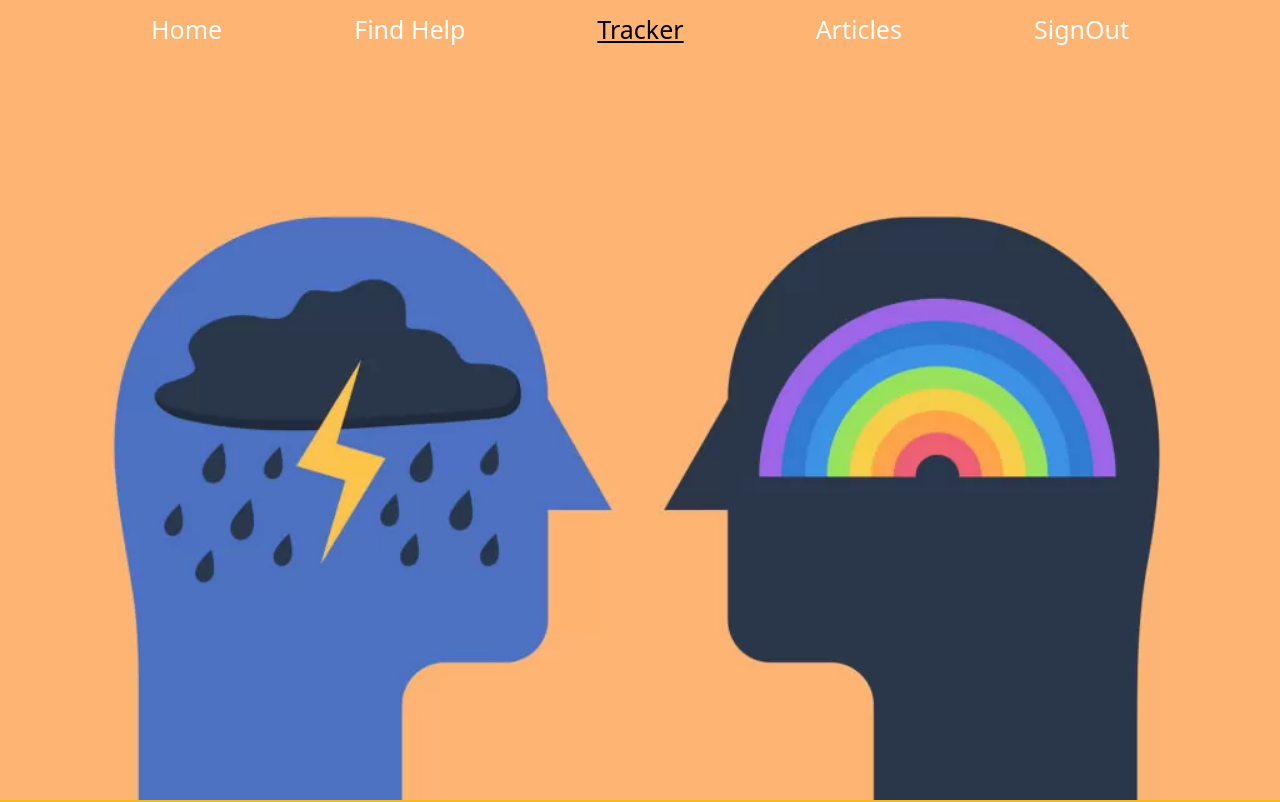
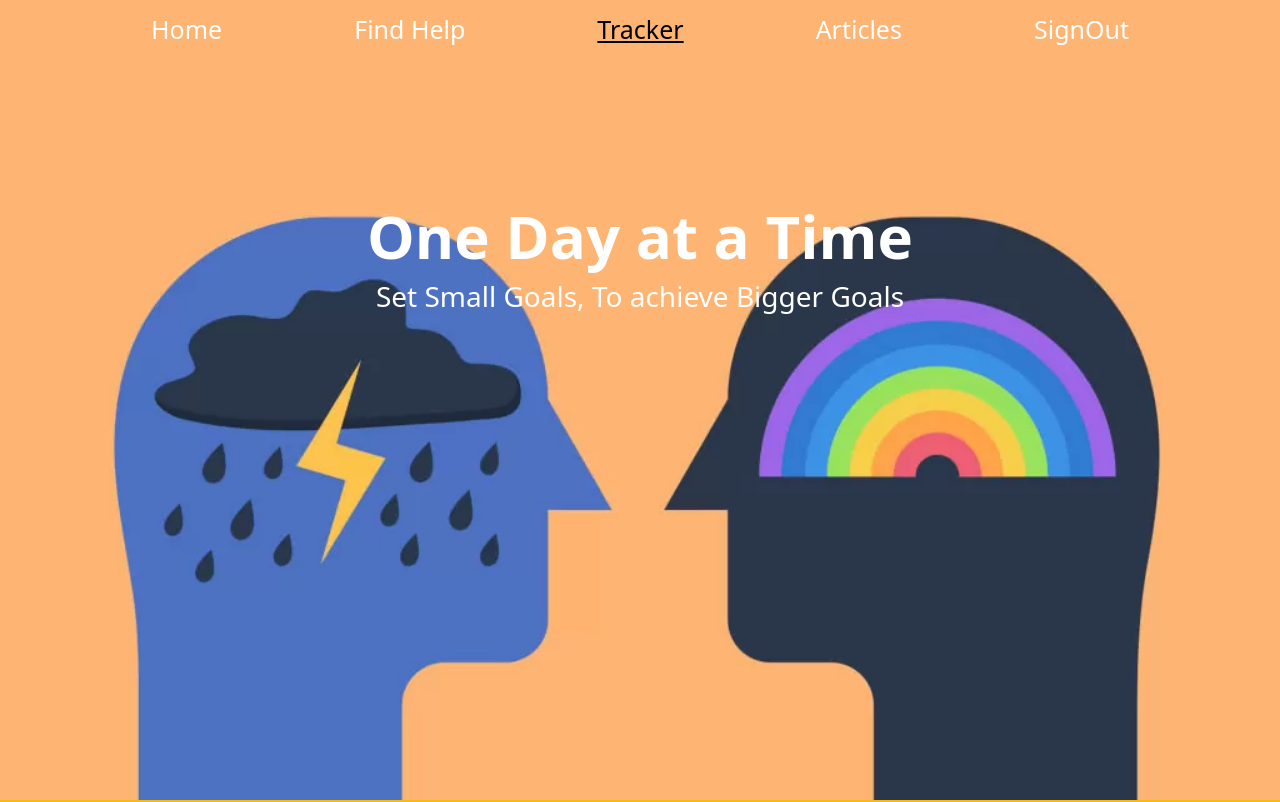
Before and after one commit to hrishikesh8904/miniproject, a React (Create React App) app: page /Tracker in a window 1280 px wide. Shown: the top 802 px of the page. Built offline with nearby package versions, Linux system fonts and the light colour scheme.

Commit message:
modified:   public/index.html 	modified:   src/App.js 	modified:   src/Navbarcmp.jsx 	modified:   src/components/Tracker.jsx 	modified:   src/index.css

```diff
--- a/public/index.html
+++ b/public/index.html
@@ -24,7 +24,7 @@
       work correctly both with client-side routing and a non-root public URL.
       Learn how to configure a non-root public URL by running `npm run build`.
     -->
-    <title>React App</title>
+    <title>SereneSoul</title>
   </head>
   <body>
     <noscript>You need to enable JavaScript to run this app.</noscript>
--- a/src/App.js
+++ b/src/App.js
@@ -3,6 +3,7 @@ import Home from "./components/Home";
 import Articles from "./components/Articles";
 import Findhelp from "./components/Findhelp";
 import Tracker from "./components/Tracker";
+import Footer from "./Footer";
 import { BrowserRouter, Routes, Route } from "react-router-dom";
 import SignIn from "./components/auth/SignIn";
 import SignUp from "./components/auth/SignUp";
@@ -24,6 +25,7 @@ function App() {
                   <SignIn />
                   <SignUp />
                 </div>
+                <Footer />
               </div>
             }
           />
--- a/src/Navbarcmp.jsx
+++ b/src/Navbarcmp.jsx
@@ -1,4 +1,5 @@
 import React from "react";
+import { Link } from "react-router-dom";
 function Navbarcmp(props) {
   var home, findhelp, tracker, articles;
   switch (props.active) {
@@ -19,19 +20,19 @@ function Navbarcmp(props) {
   }
   return (
     <div className="topnav">
-      <a className={home} href="/Home">
+      <Link className={home} to="/Home">
         Home
-      </a>
-      <a className={findhelp} href="Findhelp">
+      </Link>
+      <Link className={findhelp} to="/Findhelp">
         Find Help
-      </a>
-      <a className={tracker} href="Tracker">
+      </Link>
+      <Link className={tracker} to="/Tracker">
         Tracker
-      </a>
-      <a className={articles} href="Articles">
+      </Link>
+      <Link className={articles} to="/Articles">
         Articles
-      </a>
-      <a href="/">SignOut</a>
+      </Link>
+      <Link to="/">SignOut</Link>
     </div>
   );
 }
--- a/src/components/Tracker.jsx
+++ b/src/components/Tracker.jsx
@@ -21,6 +21,10 @@ function Tracker() {
     <div>
       <Navbarcmp active="tracker"></Navbarcmp>
       <div className="tracker-one">
+        <div className="tracker-one-1">
+          <h1>One Day at a Time</h1>
+          <h3>Set Small Goals, To achieve Bigger Goals</h3>
+        </div>
         <img src="tracker.webp" alt="" />
       </div>
       <div className="tracker-two">
--- a/src/index.css
+++ b/src/index.css
@@ -271,7 +271,10 @@ code {
   flex-wrap: wrap;
   gap: 30px;
 }
-
+.bck {
+  height: 100%;
+  background-color: peachpuff;
+}
 .signinpageheader {
   display: flex;
   justify-content: center;
@@ -320,11 +323,28 @@ code {
   width: 100%;
   margin: 10px 0;
 }
-
+.tracker-one {
+  text-align: center;
+}
 .tracker-one img {
   object-fit: cover;
   height: 100vh;
   width: 100%;
+}
+
+.tracker-one-1 {
+  top: 200px;
+  width: 100%;
+  position: absolute;
+}
+.tracker-one-1 h1 {
+  color: white;
+  font-size: 60px;
+  font-weight: bolder;
+  text-align: center;
+}
+.tracker-one-1 h3 {
+  color: white;
 }
 .tracker-two {
   background-color: #f5ba13;
```
